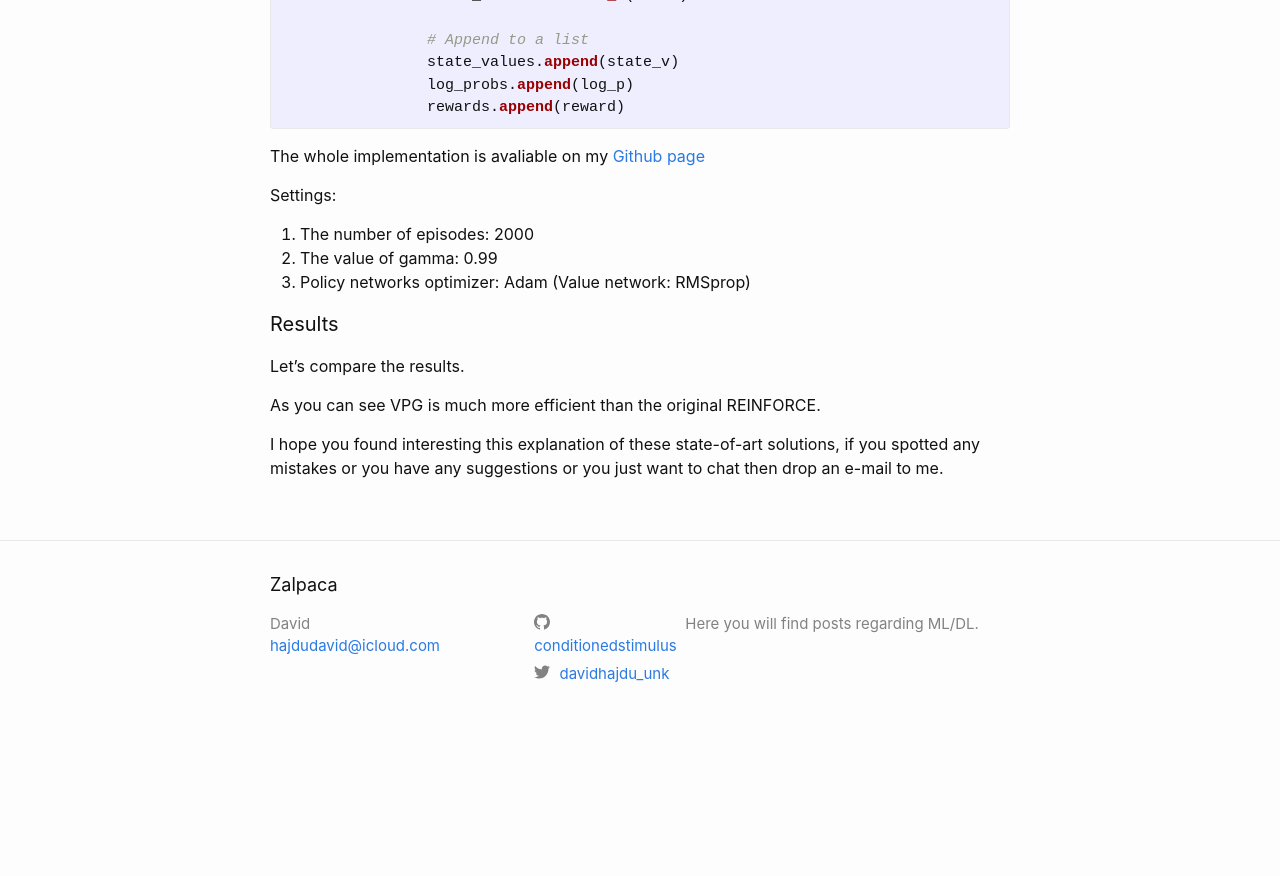
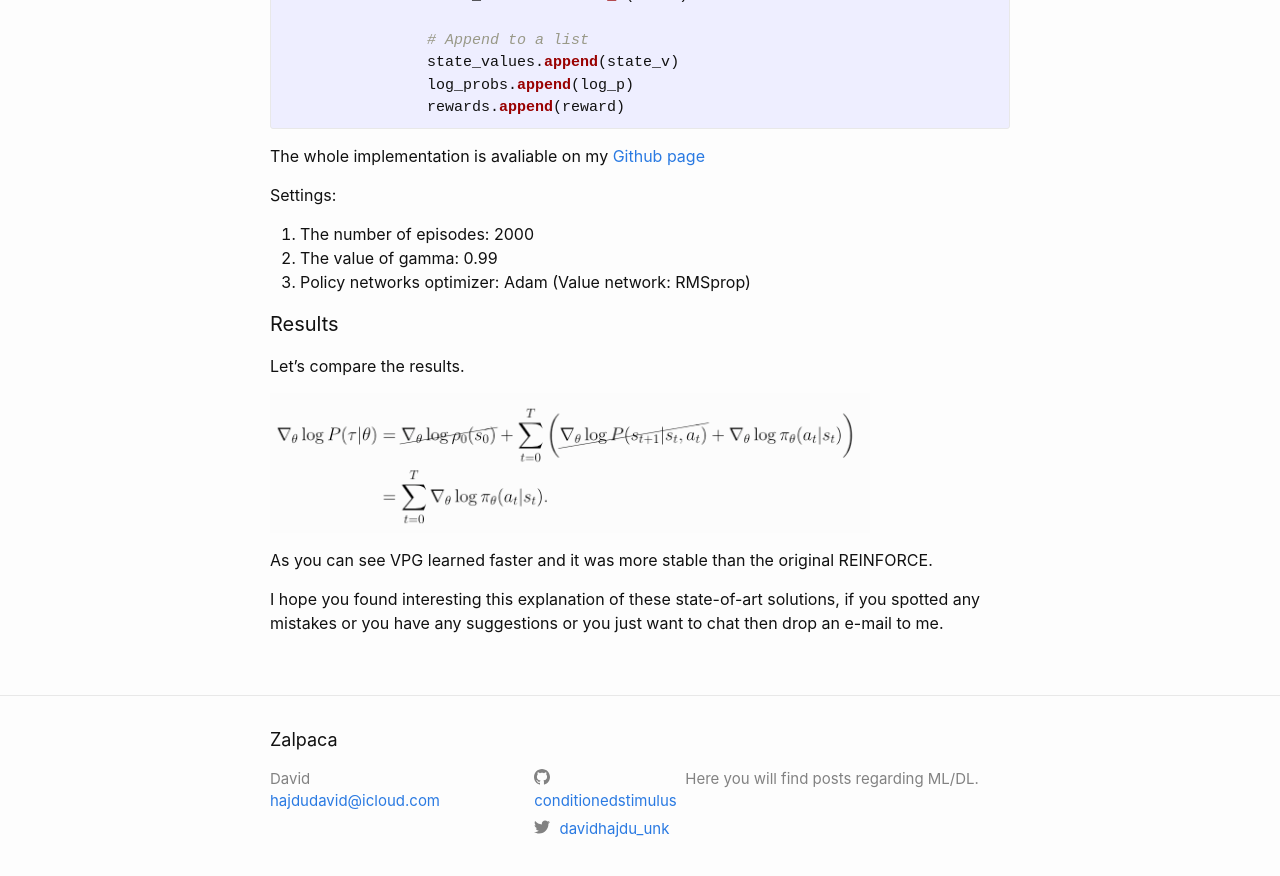
Before and after one commit to conditionedstimulus/conditionedstimulus.github.io, a Jekyll site: the page built from _posts/2022-04-21-policy-gradients.md, in a window 1280 px wide and 900 px high, scrolled down 9220 px. Shown: the top 876 px of the window. Built offline with Jekyll 4.4.1, drawn with Linux system fonts in a browser that asks for light colours; formulas are drawn with MathJax 3; before the commit the page ends 9965 px from its top, so only the background shows below that.

Commit message:
test version 0.06

```diff
--- a/_posts/2022-04-21-policy-gradients.md
+++ b/_posts/2022-04-21-policy-gradients.md
@@ -364,11 +364,12 @@ Settings:
 #### Results
 Let's  compare the results.
 
+<img src="/images/P_simplification.png" height="140" width="600">
+<br>
 
 
 
 
-
-As you can see VPG is much more efficient than the original REINFORCE.
+As you can see VPG learned faster and it was more stable than the original REINFORCE.
 
 I hope you found interesting this explanation of these state-of-art solutions, if you spotted any mistakes or you have any suggestions or you just want to chat then drop an e-mail to me.
```
Also changed, not shown: images/results.png (added).
